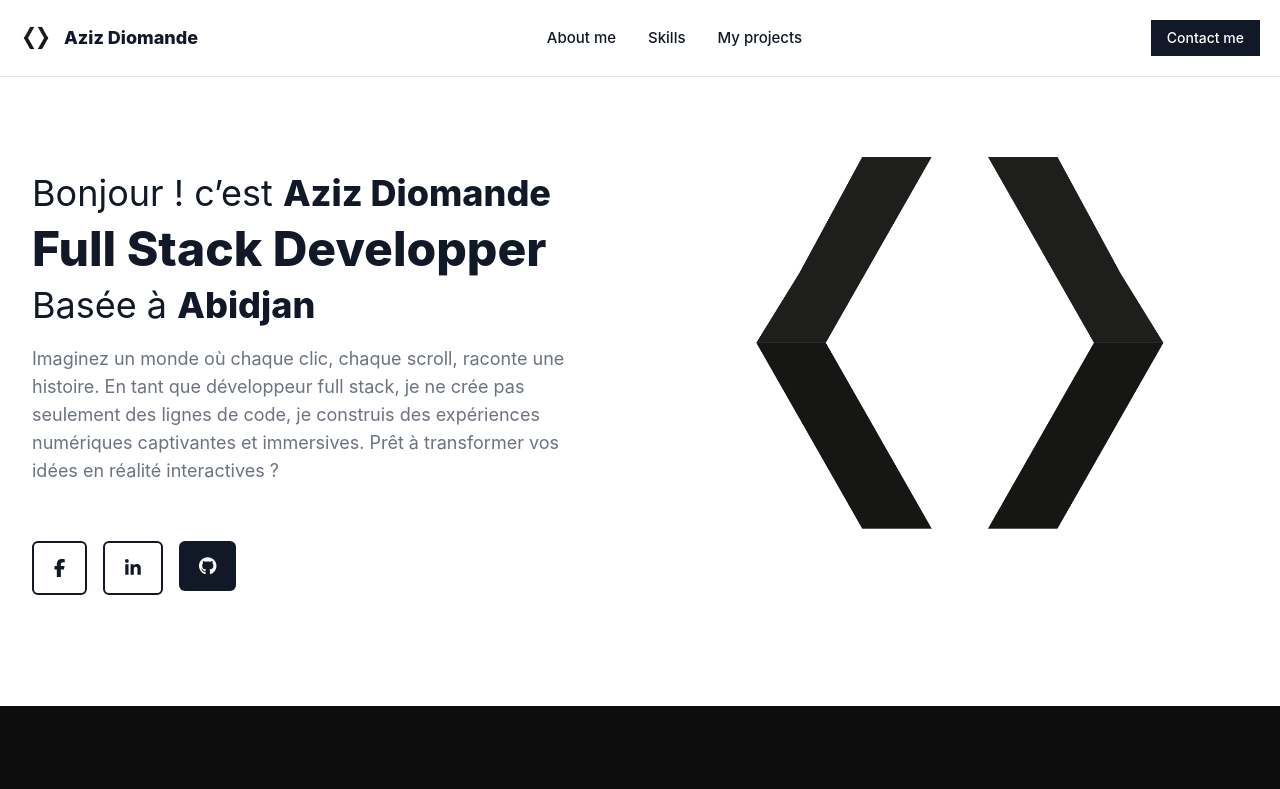
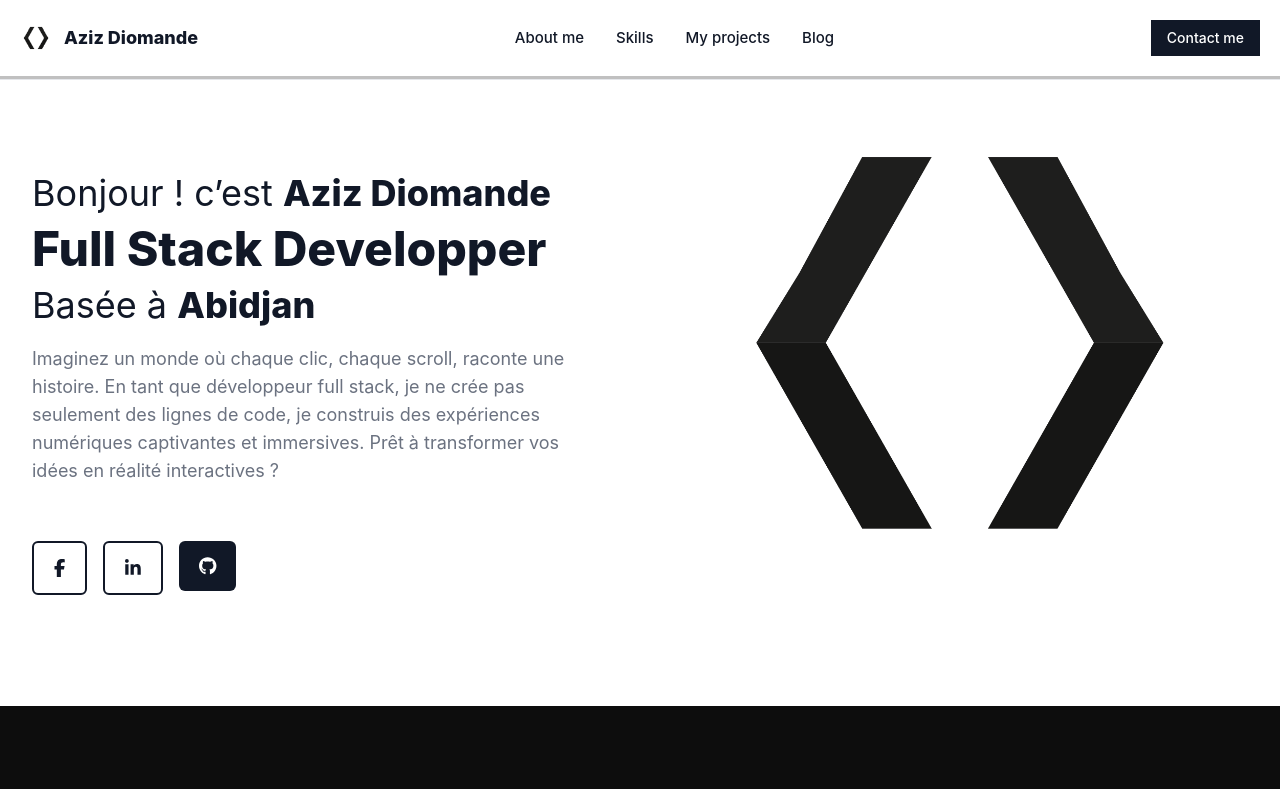
Before and after one commit to CodeKilla0/my_portfolio, a Vue app: page / in a window 1280 px wide. Shown: the top 789 px of the page. Built offline with nearby package versions, Linux system fonts and the light colour scheme.

Commit message:
[ADD] PROGRESS BAR ON NAV

```diff
--- a/src/components/HeroPage.vue
+++ b/src/components/HeroPage.vue
@@ -12,7 +12,7 @@
               <span class="font-extrabold" >Aziz Diomande</span>
               <br />
             </h2>
-            <h1 class="lg:text-5xl mt-3 text-3xl font-extrabold text-gray-900" data-aos="fade-right" data-aos-easing="linear" data-aos-duration="500">Full Stack Developper</h1>
+            <h1 class="lg:text-5xl text-gray-900 mt-3 text-3xl font-extrabold" data-aos="fade-right" data-aos-easing="linear" data-aos-duration="500">Full Stack Developper</h1>
             <h2
               class="lg:text-4xl mt-3 text-2xl font-normal text-gray-900 sm:text-5xl sm:leading-none md:text-3xl" data-aos="fade-right" data-aos-easing="linear" data-aos-duration="500"
             >
--- a/src/components/MyProjects.vue
+++ b/src/components/MyProjects.vue
@@ -4,7 +4,7 @@
       <div class="title text-white mt-20 mb-20 pt-10">
         <h2 class="text-center text-4xl text-pretty">
           My
-          <span class="font-extrabold">Projects</span>
+          <span id="projects" class="font-extrabold">Projects</span>
         </h2>
       </div>
     </div>
@@ -30,7 +30,7 @@
 
     <div class="grid grid-cols-1 md:grid-cols-2 lg:grid-cols-2 max-w-screen-xl mx-auto text-white lg:mb-48 mb-16"
     >
-      <div class="container p-10 flex flex-col align-text-bottom lg:order-first order-1" data-aos="fade-down-right" data-aos-anchor-placement="center-bottom" data-aos-delay="1500" data-aos-duration="1500">
+      <div class="container p-10 flex flex-col align-text-bottom lg:order-first order-1" data-aos="fade-down-right" data-aos-anchor-placement="center-bottom" data-aos-delay="1200" data-aos-duration="1200">
         <div class="number text-5xl font-bold mb-10">02</div>
         <div class="title text-3xl font-bold mb-10">Projets wecode - Trello clone</div>
         <div class="content mb-8">
@@ -44,17 +44,17 @@
         </div>
       </div>
 
-      <div class="image lg:px-0 px-6" data-aos="fade-down-left" data-aos-anchor-placement="center-bottom" data-aos-delay="1500" data-aos-duration="1500">
+      <div class="image lg:px-0 px-6" data-aos="fade-down-left" data-aos-anchor-placement="center-bottom" data-aos-delay="1200" data-aos-duration="1200">
         <img src="../assets/images/Frame19.png" alt="photo01" />
       </div>
     </div>
 
     <div class="grid grid-cols-1 md:grid-cols-2 lg:grid-cols-2 max-w-screen-xl mx-auto text-white lg:mb-28 mb-16">
-      <div class="image lg:px-0 px-6" data-aos="fade-down-right" data-aos-anchor-placement="center-bottom" data-aos-delay="1500" data-aos-duration="1500">
+      <div class="image lg:px-0 px-6" data-aos="fade-down-right" data-aos-anchor-placement="center-bottom" data-aos-delay="1300" data-aos-duration="1300">
         <img src="../assets/images/Frame19.png" alt="photo01" />
       </div>
 
-      <div class="container p-10 flex flex-col align-text-bottom" data-aos="fade-down-left" data-aos-anchor-placement="center-bottom" data-aos-delay="1500" data-aos-duration="1500">
+      <div class="container p-10 flex flex-col align-text-bottom" data-aos="fade-down-left" data-aos-anchor-placement="center-bottom" data-aos-delay="1300" data-aos-duration="1300">
         <div class="number text-5xl font-bold mb-10">03</div>
         <div class="title text-3xl font-bold mb-10">Projets wecode - Trello clone</div>
         <div class="content mb-8">
--- a/src/components/NavbarComponent.vue
+++ b/src/components/NavbarComponent.vue
@@ -66,19 +66,44 @@
             </li>
             <li>
               <a
-                href="#"
+                href="#projects"
                 class="block py-2 px-3 font-medium text-gray-900 rounded hover:bg-gray-100 md:hover:bg-transparent md:p-0 md:dark:hover:text-blue-500 dark:text-white dark:hover:bg-gray-700 dark:hover:text-white md:dark:hover:bg-transparent dark:border-gray-700"
                 >My projects</a
               >
             </li>
+            <li>
+              <a
+                  href="#"
+                  class="block py-2 px-3 font-medium text-gray-900 rounded hover:bg-gray-100 md:hover:bg-transparent md:p-0 md:dark:hover:text-blue-500 dark:text-white dark:hover:bg-gray-700 dark:hover:text-white md:dark:hover:bg-transparent dark:border-gray-700">
+                Blog
+              </a>
+            </li>
           </ul>
         </div>
       </div>
+    <div class="header">
+      <div class="progress-container">
+        <div class="progress-bar" id="progressBar"></div>
+      </div>
+    </div>
     </nav>
   </header>
 </template>
 
-<script setup></script>
+<script setup>
+
+function progressBarScroll() {
+  let winScroll = document.body.scrollTop || document.documentElement.scrollTop,
+      height = document.documentElement.scrollHeight - document.documentElement.clientHeight,
+      scrolled = (winScroll / height) * 100;
+  document.getElementById("progressBar").style.width = scrolled + "%";
+}
+
+window.onscroll = function () {
+  progressBarScroll();
+};
+
+</script>
 
 <style>
 
@@ -86,4 +111,16 @@
     clear: both;
 }
 
+.progress-container {
+  background-color: rgba(150, 150, 150, 0.6);
+  height: 3px;
+  width: 100%;
+}
+
+.progress-bar {
+  background-color: #000;
+  height: 3px;
+  width: 0%;
+}
+
 </style>
```
Also changed, not shown: 2 other files (tests, documents, lock files or other folders).
